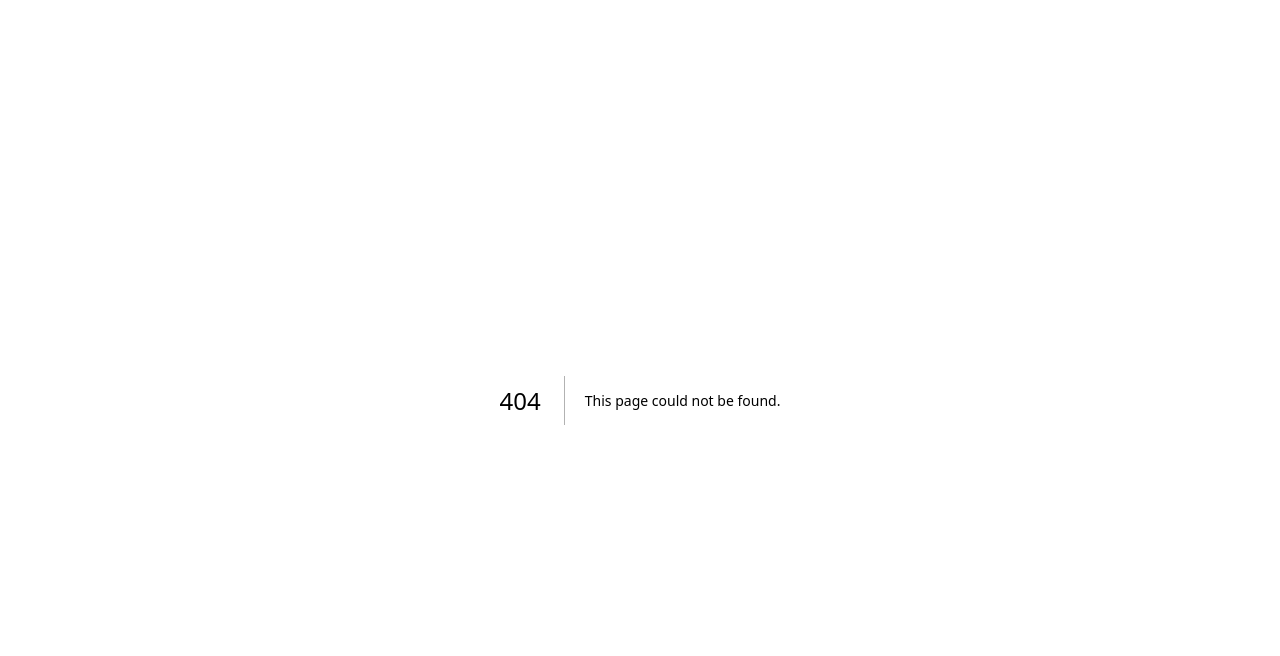
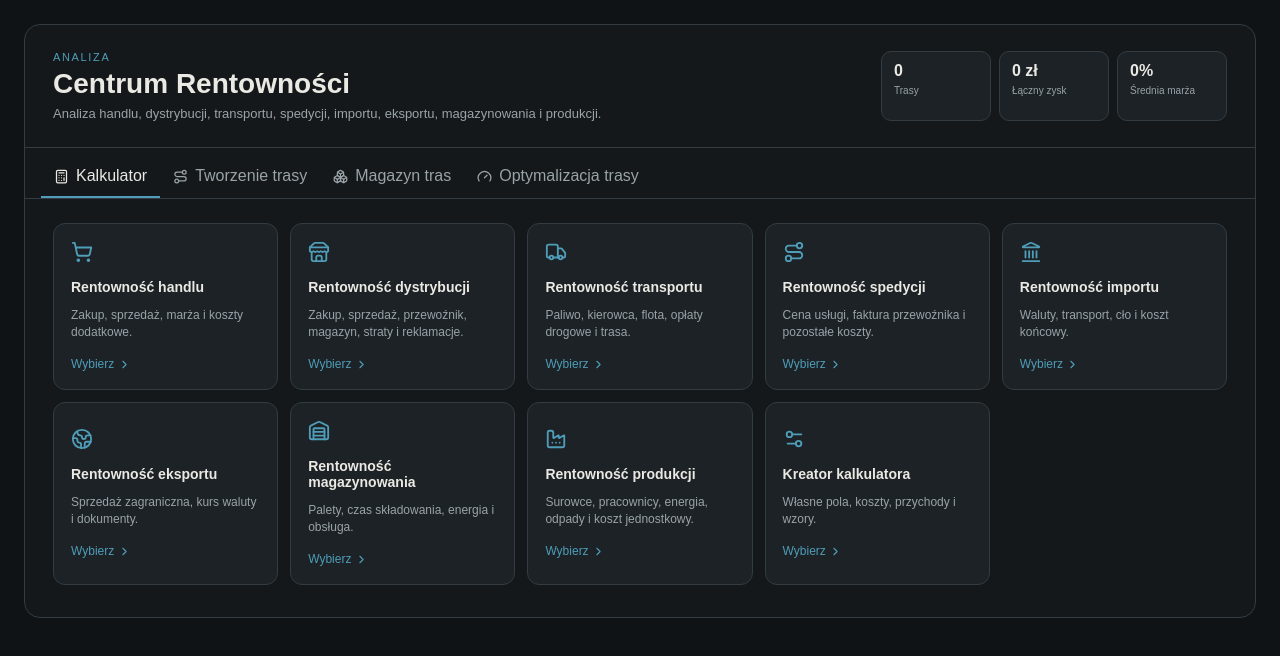
Before and after one commit to PolskiEMS/Centrum-rentownosci, a Next.js app: page /dashboard in a window 1280 px wide. Before the commit this address had no page. Shown: the top 656 px of the page. Built offline with nearby package versions, Linux system fonts and the light colour scheme.

Commit message:
Przenieś panel Centrum Rentowności pod dashboard

```diff
--- /dev/null
+++ b/app/dashboard/page.jsx
@@ -0,0 +1,9 @@
+import CentrumRentownosciPanel from "../../components/dashboard/CentrumRentownosciPanel";
+
+export default function DashboardPage() {
+  return (
+    <main className="app-shell">
+      <CentrumRentownosciPanel />
+    </main>
+  );
+}
```
